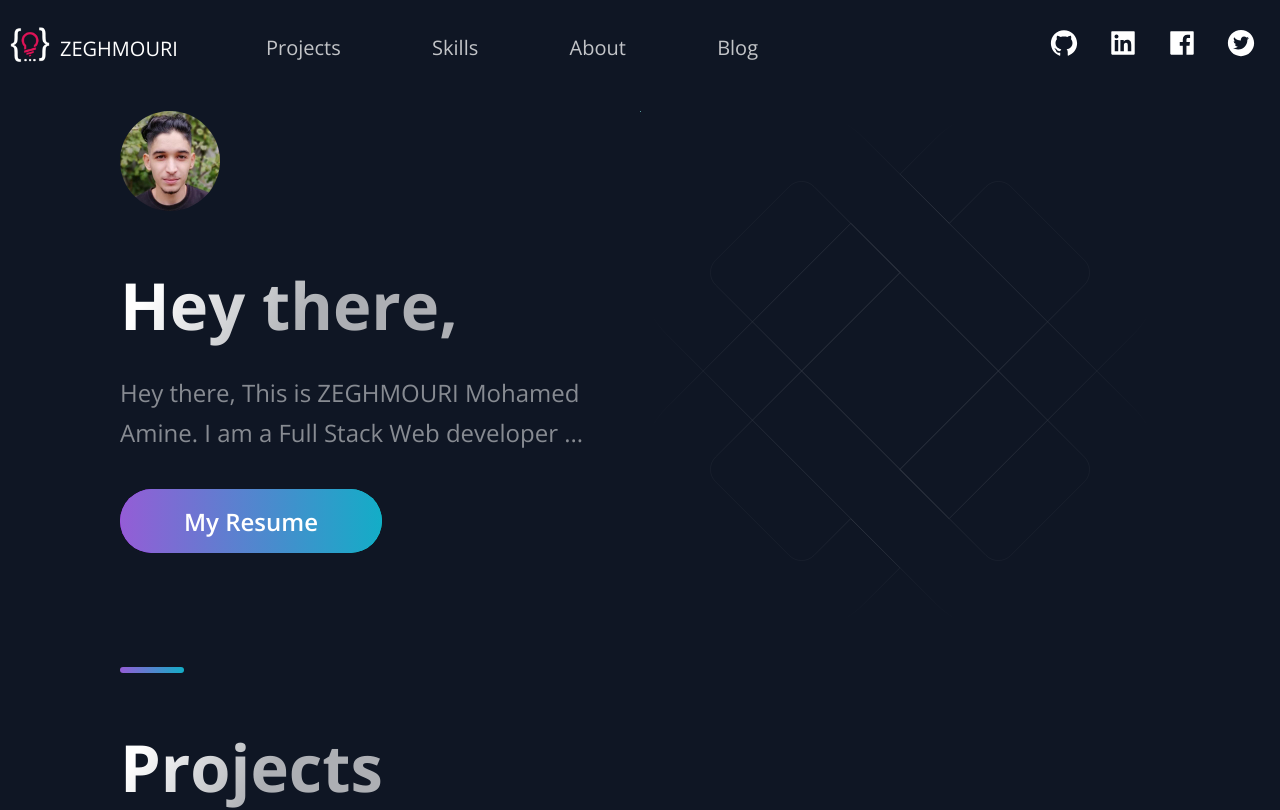
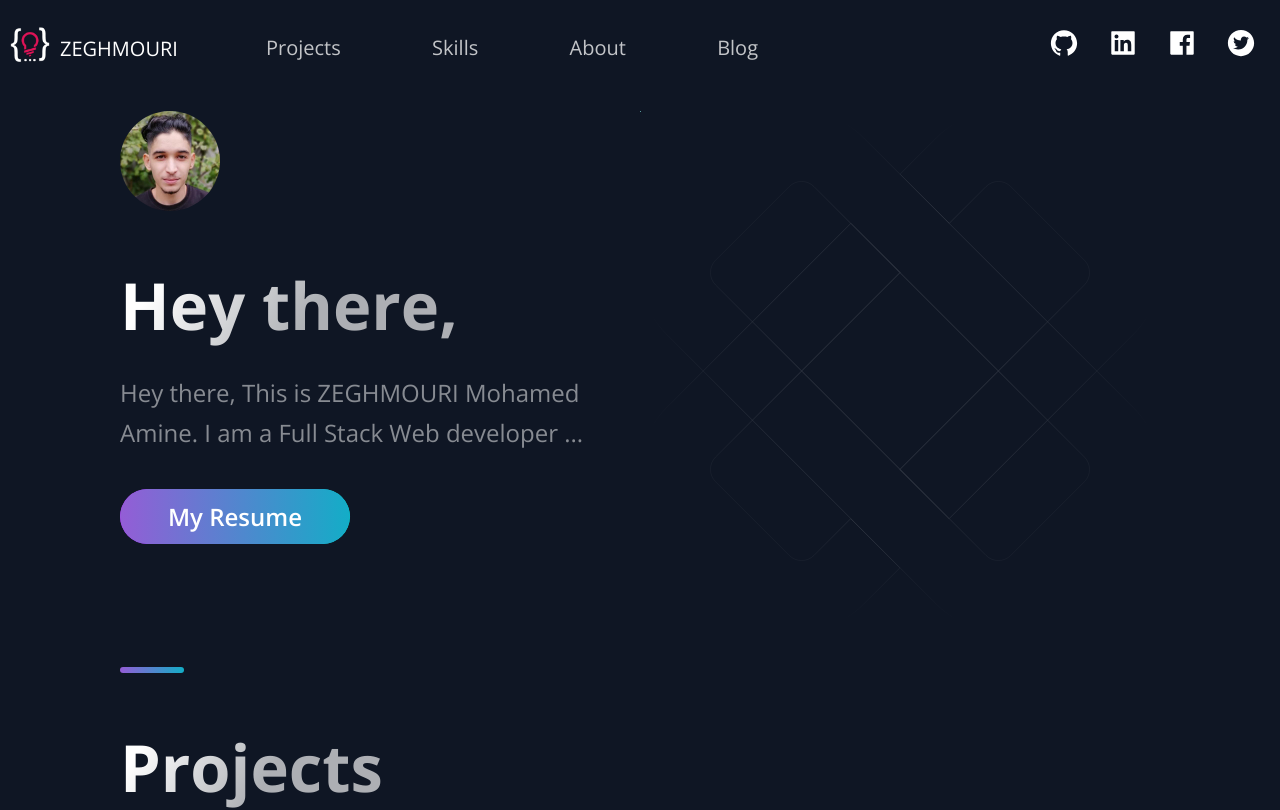
Before and after one commit to zeghmouri/my-portfolio, a Next.js app: page / in a window 1280 px wide. Shown: the top 810 px of the page. Built offline with nearby package versions, Linux system fonts and the light colour scheme.

Commit message:
Styling the button

```diff
--- a/src/styles/GlobalComponents/index.js
+++ b/src/styles/GlobalComponents/index.js
@@ -167,8 +167,8 @@ export const SecondaryBtn = styled.button`
 `
 
 export const ButtonBack = styled.div`
-  width: ${({ alt }) => alt ? '150px' : '262px'};
-  height: ${({ alt }) => alt ? '52px' : '64px'};
+  width: ${({ alt }) => alt ? '150px' : '230px'};
+  height: ${({ alt }) => alt ? '52px' : '55px'};
   border-radius: 50px;
   font-size: ${({ alt }) => alt ? '20px' : '24px'};
   font-weight: 600;
```
